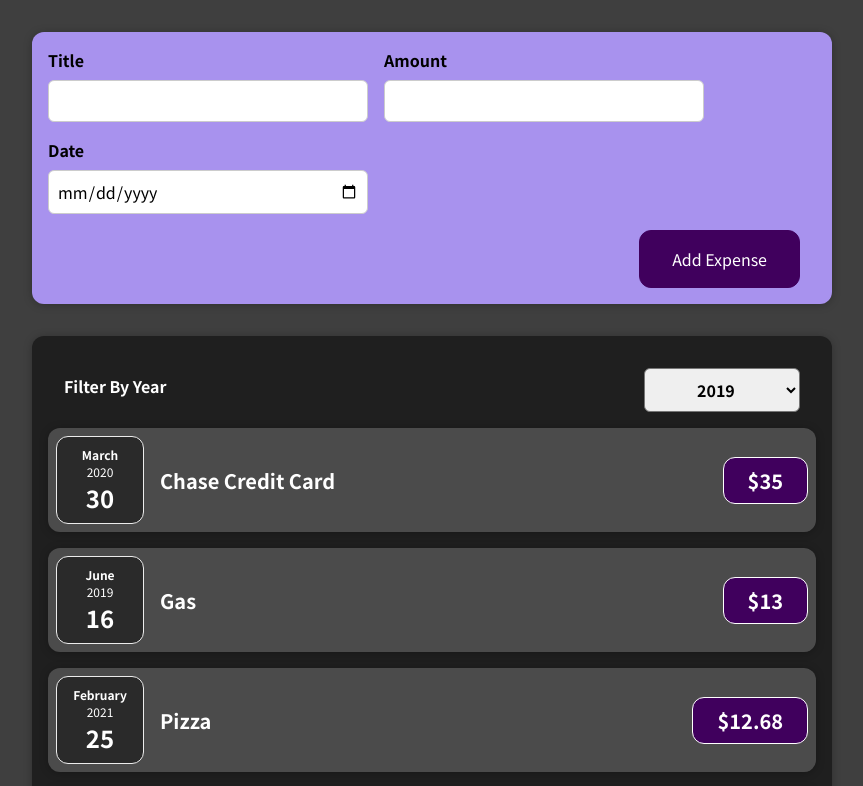
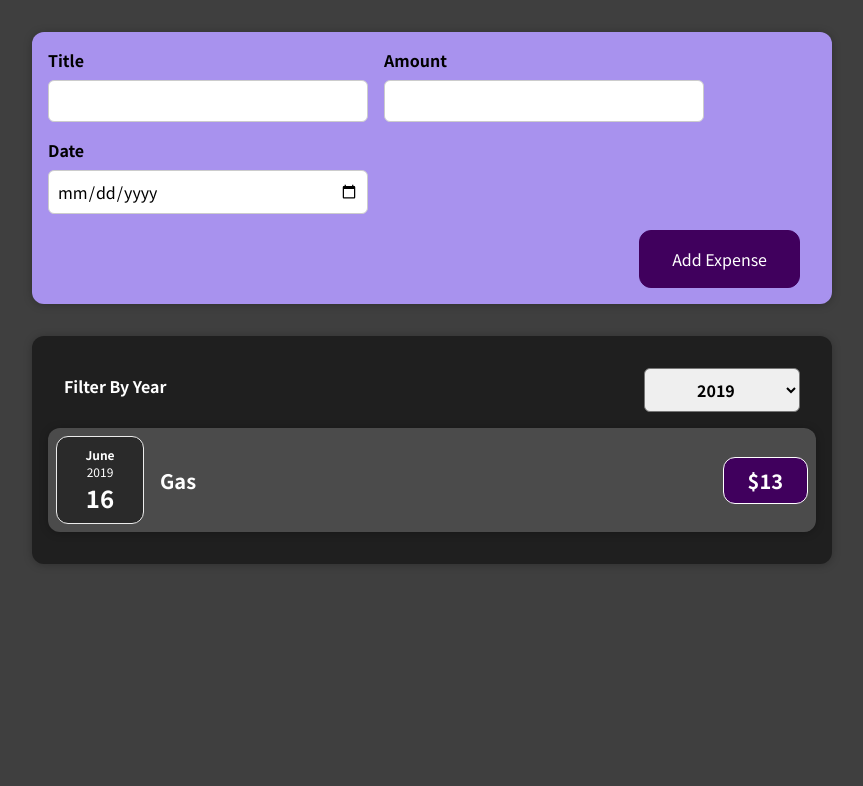
Before and after one commit to bastienmdev/ExpenseTracker, a React (Create React App) app: page / in a window 1280 px wide. Shown: the top 786 px of the page, without its empty margins (208-1071 px from the left). Built offline with nearby package versions, Linux system fonts and the light colour scheme.

Commit message:
refactored filterByYearHandler function. Added a conditional to ExpenseContainer component to handle an empty array of filtered expenses

```diff
--- a/src/Utilities.js
+++ b/src/Utilities.js
@@ -1,12 +1,7 @@
 const filterByYearHandler = (expenses, year) => {
-    //console.log('Expenses:', expenses);
-    //console.log('Year to Filter By:', year);
 
-    const updatedData = expenses.filter(expense => {
-        return expense.date.getFullYear().toString() === year.toString();
-    });
+    return expenses.filter( expense => expense.date.getFullYear().toString() === year.toString());
 
-    return updatedData.length > 0? updatedData : expenses;
 }
 
 export { filterByYearHandler };
--- a/src/components/Expenses/ExpenseContainer.component.js
+++ b/src/components/Expenses/ExpenseContainer.component.js
@@ -10,7 +10,7 @@ function ExpensesContainer(props) {
     // Saving Initial Data into variable
     const expenses = props.items;
 
-    const [filterYearState, setFilterYearState] = useState('');
+    const [filterYearState, setFilterYearState] = useState('2019');
 
     // Function used to lift the filter state to be used in this component
     const saveFilterYearHandler = year => {
@@ -20,20 +20,25 @@ function ExpensesContainer(props) {
     // Saving the filtered expenses data that will be used to dynamically generate expense items
     const filteredData = filterByYearHandler(expenses, filterYearState);
 
+    let expensesContent = <p>No expenses found.</p>
+
+    if (filteredData.length > 0) {
+        expensesContent = filteredData.map( expense => (
+                <ExpenseItem
+                key={expense.id}
+                title={expense.title}
+                amount={expense.amount}
+                date={expense.date}
+                ></ExpenseItem>
+            )
+        )
+    }
+
     return (
         <div>
             <Card className='expenses'>
                 <ExpenseFilter selected={filterYearState} onSaveFilterYear={saveFilterYearHandler} />
-                {filteredData.map(expense => {
-                    return (
-                        <ExpenseItem
-                        key={expense.id}
-                        title={expense.title}
-                        amount={expense.amount}
-                        date={expense.date}
-                        ></ExpenseItem>
-                    )
-                })}
+                {expensesContent}
             </Card>
         </div>
     )
```
